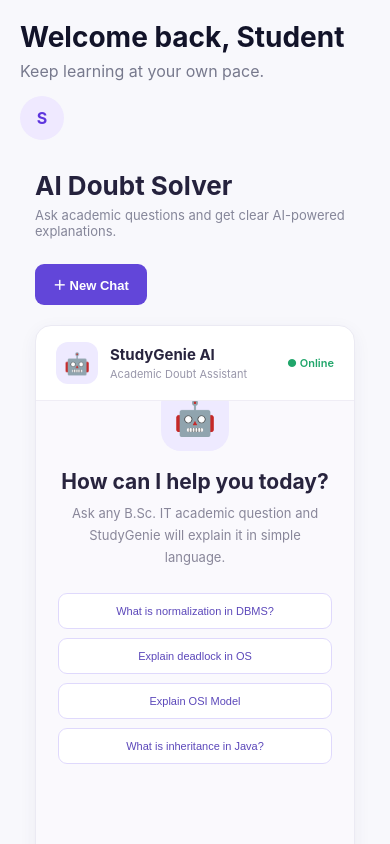
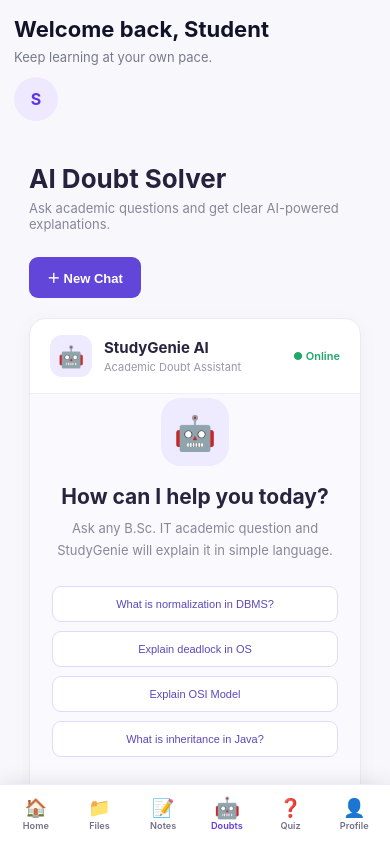
Before and after one commit to Manish1419600/my-fullstack-app, a React (Vite) app in the folder frontend/: page /doubt-solver in a window 390 px wide. Shown: the top 844 px of the page. Built offline with nearby package versions, Linux system fonts and the light colour scheme.

Commit message:
Enhance mobile responsiveness: compact mobile cards, bottom navigation, and mobile header

```diff
--- a/frontend/src/components/Navbar.jsx
+++ b/frontend/src/components/Navbar.jsx
@@ -29,9 +29,12 @@ function Navbar() {
         <Link to="/register" className="primaryBtn">
           Get Started
         </Link>
-
       </div>
 
+      <div className="mobileNavActions">
+        <Link to="/login" className="mobileLoginBtn">Login</Link>
+        <Link to="/register" className="mobileGetStartedBtn">Get Started</Link>
+      </div>
     </nav>
   );
 }
--- a/frontend/src/components/Sidebar.jsx
+++ b/frontend/src/components/Sidebar.jsx
@@ -14,6 +14,7 @@ function Sidebar() {
   );
 
   return (
+    <>
       <aside className="dashboardSidebar">
 
         <div className="dashboardLogo">
@@ -53,6 +54,34 @@ function Sidebar() {
           </button>
         </div>
       </aside>
+
+      <nav className="mobileBottomNav" aria-label="Mobile Navigation">
+        <NavLink to="/dashboard" className={({ isActive }) => isActive ? "active" : ""}>
+          <span>🏠</span>
+          <small>Home</small>
+        </NavLink>
+        <NavLink to="/materials" className={({ isActive }) => isActive ? "active" : ""}>
+          <span>📁</span>
+          <small>Files</small>
+        </NavLink>
+        <NavLink to="/notes" className={({ isActive }) => isActive ? "active" : ""}>
+          <span>📝</span>
+          <small>Notes</small>
+        </NavLink>
+        <NavLink to="/doubt-solver" className={({ isActive }) => isActive ? "active" : ""}>
+          <span>🤖</span>
+          <small>Doubts</small>
+        </NavLink>
+        <NavLink to="/quiz" className={({ isActive }) => isActive ? "active" : ""}>
+          <span>❓</span>
+          <small>Quiz</small>
+        </NavLink>
+        <NavLink to="/profile" className={({ isActive }) => isActive ? "active" : ""}>
+          <span>👤</span>
+          <small>Profile</small>
+        </NavLink>
+      </nav>
+    </>
   );
 }
 
--- a/frontend/src/pages/Login.jsx
+++ b/frontend/src/pages/Login.jsx
@@ -118,6 +118,12 @@ function Login() {
           className="authCard"
           onSubmit={handleLogin}
         >
+          <div className="mobileAuthBrand">
+            <Link to="/">
+              <img src="/logo.png" alt="StudyGenie" />
+              <span>Study<strong>Genie</strong></span>
+            </Link>
+          </div>
 
           <h1>
             Welcome Back!
--- a/frontend/src/pages/Register.jsx
+++ b/frontend/src/pages/Register.jsx
@@ -153,6 +153,12 @@ function Register() {
           className="authCard"
           onSubmit={handleSubmit}
         >
+          <div className="mobileAuthBrand">
+            <Link to="/">
+              <img src="/logo.png" alt="StudyGenie" />
+              <span>Study<strong>Genie</strong></span>
+            </Link>
+          </div>
 
           <h1>
             Create Your Account
--- a/frontend/src/styles/dashboard.css
+++ b/frontend/src/styles/dashboard.css
@@ -991,24 +991,35 @@
 }
 
 
+.mobileBottomNav {
+  display: none;
+}
+
 @media(max-width: 800px) {
 
   .dashboardSidebar {
-    display: none;
+    display: none !important;
   }
 
   .dashboardMain {
-    width: 100%;
-    margin-left: 0;
-
-    padding: 20px;
+    width: 100% !important;
+    margin-left: 0 !important;
+    padding: 16px 14px 85px 14px !important;
   }
 
   .dashboardTopbar {
     align-items: flex-start;
     flex-direction: column;
+    gap: 12px;
+    padding-bottom: 12px;
+  }
 
-    gap: 15px;
+  .welcomeText h1 {
+    font-size: 22px;
+  }
+
+  .welcomeText p {
+    font-size: 13px;
   }
 
   .topbarActions {
@@ -1021,17 +1032,96 @@
   }
 
   .dashboardStats {
-    grid-template-columns:
-      1fr;
+    grid-template-columns: 1fr 1fr;
+    gap: 12px;
+  }
+
+  .statCard {
+    padding: 14px;
+    border-radius: 14px;
+  }
+
+  .statCard h3 {
+    font-size: 20px;
+  }
+
+  .statCard p {
+    font-size: 12px;
   }
 
   .learningStats {
-    grid-template-columns:
-      repeat(2, 1fr);
+    grid-template-columns: 1fr 1fr;
   }
 
   .quizDashboardContent {
     flex-direction: column;
   }
 
+  .dashboardRealDataGrid {
+    grid-template-columns: 1fr !important;
+    gap: 16px;
+  }
+
+  .dashboardActionLinks {
+    flex-direction: column;
+    gap: 8px;
+    width: 100%;
+  }
+
+  .dashboardActionLinks a {
+    width: 100%;
+    text-align: center;
+    padding: 10px;
+  }
+
+  /* Compact Mobile Bottom Navigation */
+  .mobileBottomNav {
+    position: fixed;
+    bottom: 0;
+    left: 0;
+    right: 0;
+    height: 60px;
+    background: #ffffff;
+    border-top: 1px solid #eeeaff;
+    display: flex;
+    justify-content: space-around;
+    align-items: center;
+    z-index: 9999;
+    box-shadow: 0 -4px 16px rgba(17, 20, 43, 0.08);
+    padding: 0 4px;
+  }
+
+  .mobileBottomNav a {
+    display: flex;
+    flex-direction: column;
+    align-items: center;
+    justify-content: center;
+    text-decoration: none;
+    color: #71718a;
+    font-size: 11px;
+    font-weight: 600;
+    flex: 1;
+    padding: 6px 0;
+    transition: color 0.15s ease;
+  }
+
+  .mobileBottomNav a span {
+    font-size: 18px;
+    line-height: 1;
+    margin-bottom: 3px;
+  }
+
+  .mobileBottomNav a.active {
+    color: #6038e8;
+  }
+
+  .mobileBottomNav a.active span {
+    transform: scale(1.15);
+  }
 }
+
+@media (max-width: 480px) {
+  .dashboardStats {
+    grid-template-columns: 1fr;
+  }
+}
--- a/frontend/src/styles/main.css
+++ b/frontend/src/styles/main.css
@@ -809,7 +809,10 @@ footer span {
 
   .authRight {
     min-height: 100vh;
-    padding: 34px;
+    padding: 24px 16px;
+    display: flex;
+    align-items: center;
+    justify-content: center;
   }
 
   .statGrid {
@@ -820,30 +823,148 @@ footer span {
 
 }
 
+.mobileAuthBrand {
+  display: none;
+}
+
+.mobileNavActions {
+  display: none;
+}
+
+@media (max-width: 900px) {
+  .mobileNavActions {
+    display: flex;
+    align-items: center;
+    gap: 10px;
+  }
+
+  .mobileLoginBtn {
+    padding: 7px 14px;
+    font-size: 13px;
+    font-weight: 600;
+    color: #6038e8;
+    background: transparent;
+    border: 1px solid #d5ccff;
+    border-radius: 8px;
+    text-decoration: none;
+  }
+
+  .mobileGetStartedBtn {
+    padding: 7px 14px;
+    font-size: 13px;
+    font-weight: 600;
+    color: #ffffff;
+    background: #6038e8;
+    border-radius: 8px;
+    text-decoration: none;
+  }
+
+  .mobileAuthBrand {
+    display: flex;
+    justify-content: center;
+    margin-bottom: 16px;
+  }
+
+  .mobileAuthBrand a {
+    display: inline-flex;
+    align-items: center;
+    gap: 8px;
+    text-decoration: none;
+    font-size: 22px;
+    font-weight: 800;
+    color: #11142b;
+  }
+
+  .mobileAuthBrand img {
+    width: 32px;
+    height: 32px;
+    object-fit: contain;
+    border-radius: 6px;
+  }
+
+  .mobileAuthBrand strong {
+    color: #6038e8;
+  }
+}
+
 @media (max-width: 520px) {
+  html, body {
+    overflow-x: hidden;
+  }
+
+  .navbar {
+    height: 64px;
+    padding: 0 14px;
+  }
+
+  .logo {
+    font-size: 20px;
+    gap: 6px;
+  }
+
+  .logo img,
+  .logo .logoImg {
+    width: 28px;
+    height: 28px;
+  }
+
+  .mobileLoginBtn,
+  .mobileGetStartedBtn {
+    padding: 6px 10px;
+    font-size: 12px;
+  }
+
   .authRight {
-    padding: 18px;
+    padding: 14px 10px;
   }
 
   .authCard {
-    padding: 27px 22px;
+    padding: 22px 16px;
     border-radius: 16px;
+    box-shadow: 0 4px 20px rgba(0, 0, 0, 0.05);
   }
 
   .authCard h1 {
-    font-size: 27px;
+    font-size: 23px;
+    margin-bottom: 4px;
+  }
+
+  .authCard > p {
+    font-size: 13px;
+    margin-bottom: 14px;
   }
 
   .authCard label {
-    margin-top: 17px;
+    margin-top: 14px;
+    font-size: 13px;
   }
 
   .authCard input {
-    padding: 13px;
-    font-size: 14px;
+    padding: 12px;
+    font-size: 15px;
+    border-radius: 8px;
   }
 
   .authButton {
-    padding: 14px;
+    padding: 13px;
+    font-size: 15px;
+    border-radius: 8px;
+    margin-top: 18px;
+  }
+
+  .hero h1 {
+    font-size: 32px;
+  }
+
+  .hero p {
+    font-size: 15px;
+  }
+
+  .steps {
+    grid-template-columns: 1fr;
+  }
+
+  .statGrid {
+    grid-template-columns: 1fr;
   }
 }
```
Lines whose indentation alone changed are shown as unchanged.
